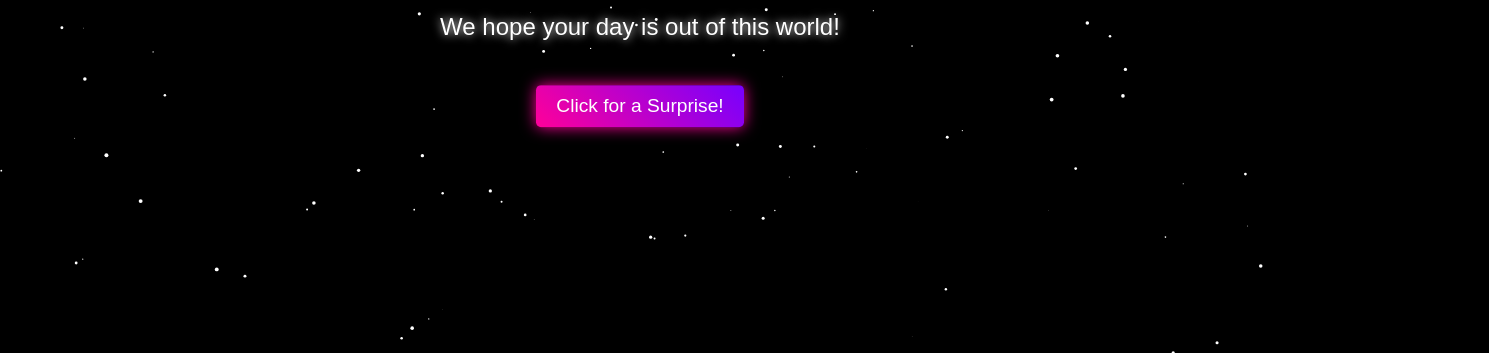
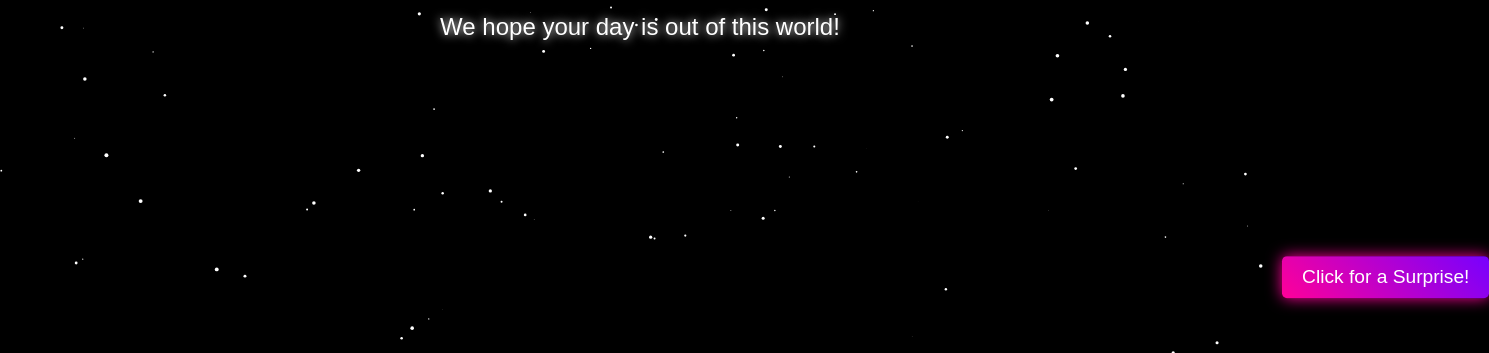
Before and after one commit to zah247/RachelBirthday, a plain HTML site: page index.html in a window 1280 px wide. Both pictures are taken after a click on the link "Click for a Surprise!". Shown: the part 447-800 px from the top of the page, 1489 px wide, since content can reach past the window. Drawn offline with Linux system fonts and the light colour scheme.

Commit message:
Update index.html

```diff
--- a/index.html
+++ b/index.html
@@ -51,7 +51,8 @@
             background: linear-gradient(45deg, #ff0099, #7700ff);
             border-radius: 5px;
             box-shadow: 0 0 15px #ff0099;
-            transition: transform 0.2s;
+            transition: transform 0.2s, left 0.5s ease, top 0.5s ease;
+            position: relative;
         }
 
         .button:hover {
@@ -64,7 +65,7 @@
     <div class="content">
         <h1>Happy 17th Birthday, Rachel!</h1>
         <p>We hope your day is out of this world!</p>
-        <a class="button" href="#" onclick="alert('Happy Birthday, Rachel! 🌟')">Click for a Surprise!</a>
+        <a class="button" id="surprise-button" href="#">Click for a Surprise!</a>
     </div>
 
     <script>
@@ -116,6 +117,22 @@
             canvas.width = window.innerWidth;
             canvas.height = window.innerHeight;
         });
+
+        const button = document.getElementById('surprise-button');
+        let moveCount = 0;
+
+        button.addEventListener('click', (e) => {
+            if (moveCount < 2) {
+                const randomX = Math.random() * (window.innerWidth - button.offsetWidth);
+                const randomY = Math.random() * (window.innerHeight - button.offsetHeight);
+                button.style.left = `${randomX}px`;
+                button.style.top = `${randomY}px`;
+                moveCount++;
+                e.preventDefault(); // Prevent the default click action
+            } else {
+                window.location.href = "photos.html"; // Redirect to another page
+            }
+        });
     </script>
 </body>
 </html>
```
